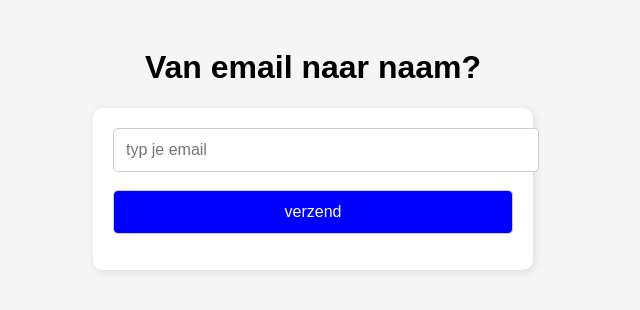
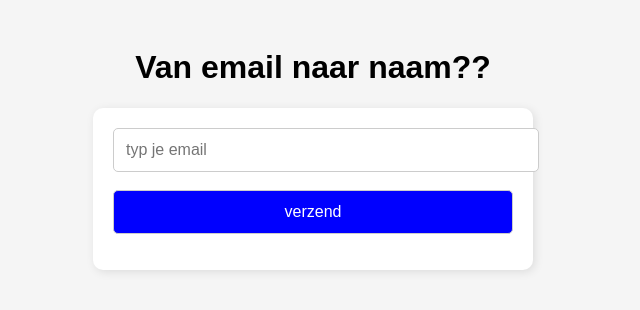
Before and after one commit to matteo-delbroek/van-email-naar-naam, a plain HTML site: page index.html in a window 1280 px wide. Shown: the whole page, without its empty margins (327-967 px from the left). Drawn offline with Linux system fonts and the light colour scheme.

Commit message:
Update index.html

```diff
--- a/index.html
+++ b/index.html
@@ -7,7 +7,7 @@
     <link rel="stylesheet" href="e-mail_naam.css">
 </head>
 <body>
-    <h1>Van email naar naam?</h1>
+    <h1>Van email naar naam??</h1>
     <div>
         <form id="form">
             <input id="email" type="email" placeholder="typ je email">
```
